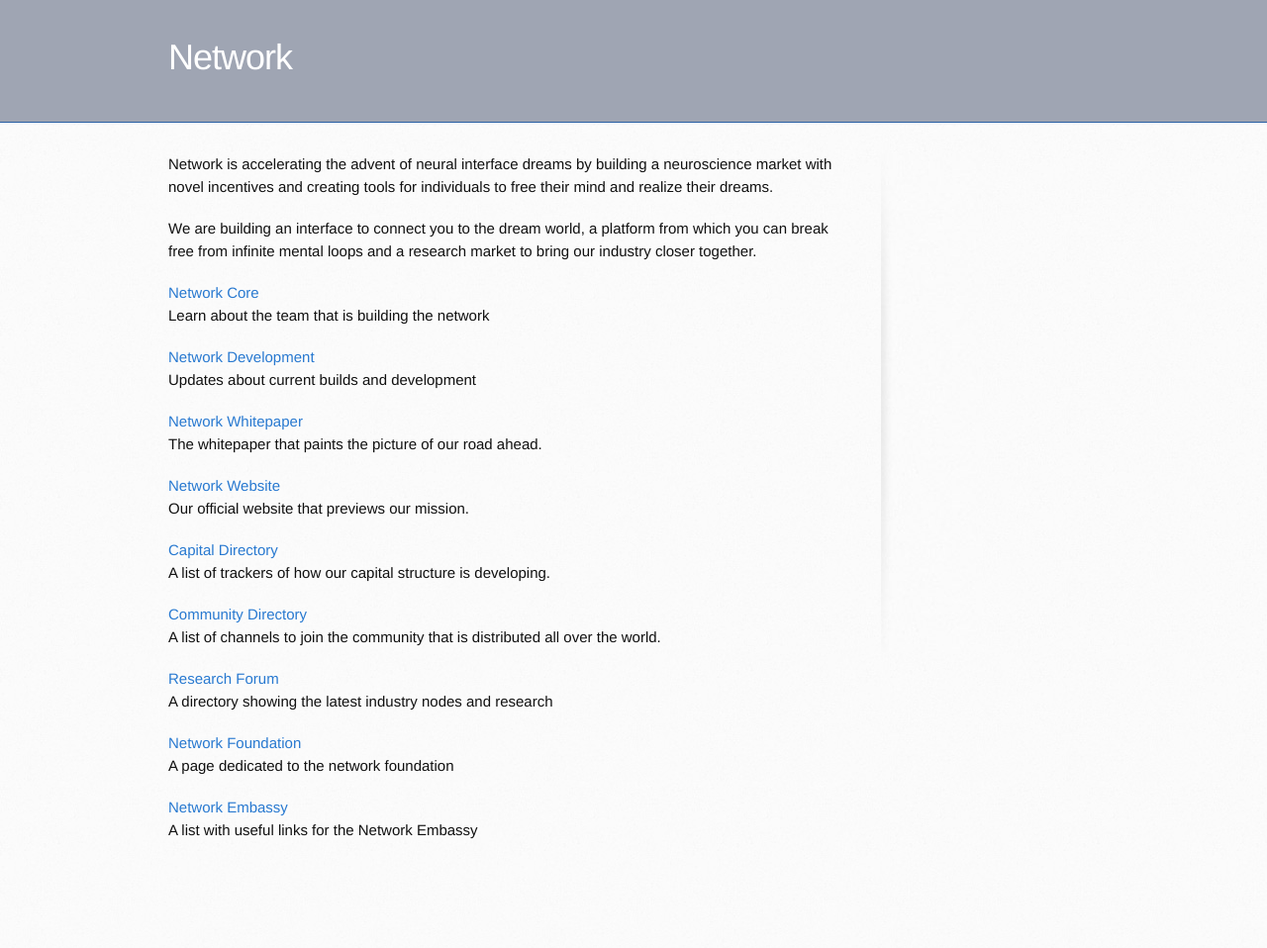
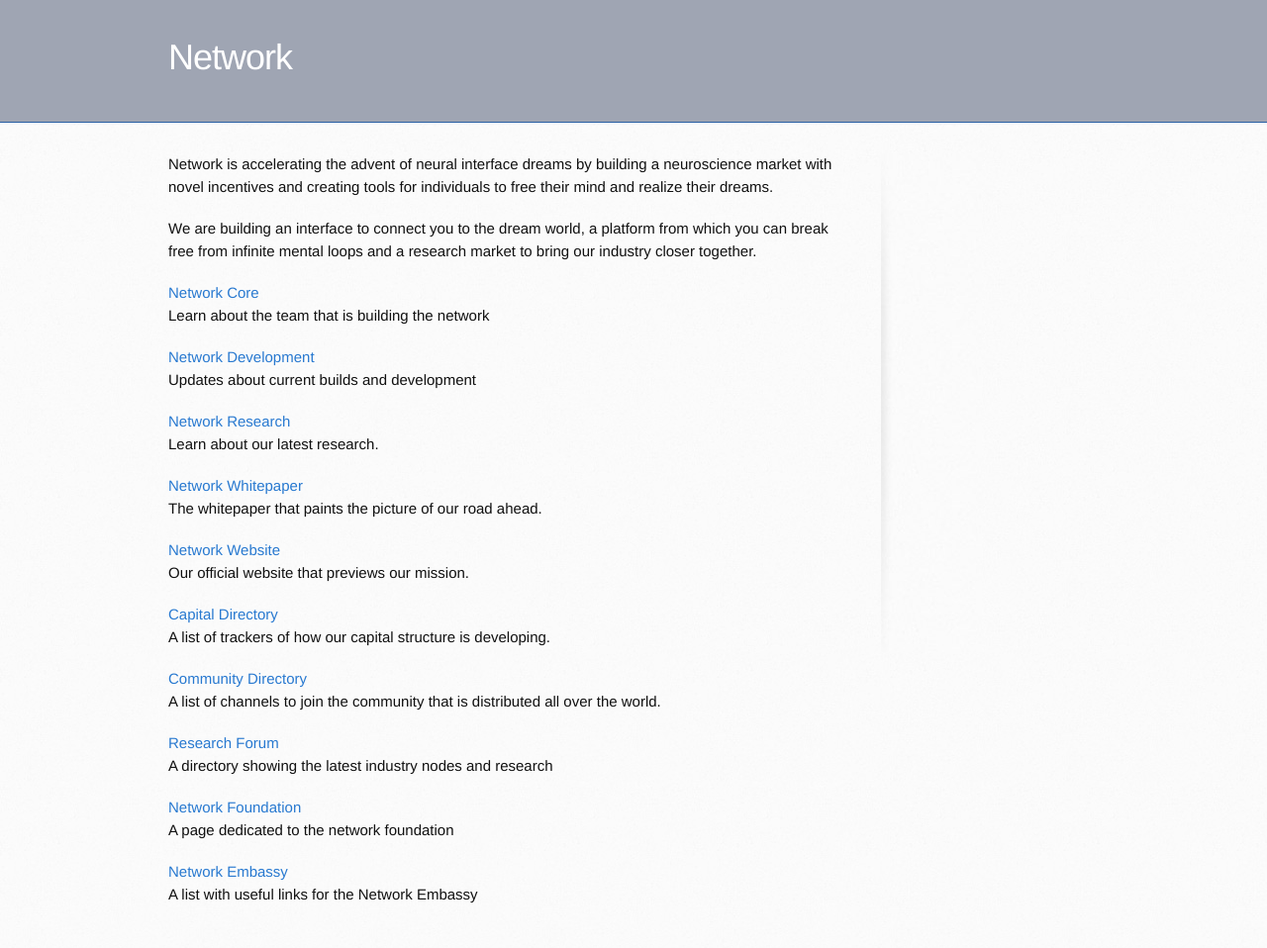
Before and after one commit to networkf/network.github.io, a Jekyll site: the page built from index.md, in a window 1280 px wide. Shown: the whole page at 99% size. Built offline with Jekyll 4.4.1, drawn with Linux system fonts in a browser that asks for light colours; some web fonts are replaced; our own code applies the rules of GitHub Pages for plain Markdown files; the repository's description, which GitHub fills in, is left out; before the commit the page ends 900 px from its top, so only the background shows below that.

Commit message:
Update index.md

```diff
--- a/index.md
+++ b/index.md
@@ -16,6 +16,10 @@ Learn about the team that is building the network
 <a href="https://network.com.de/dev">Network Development</a>
 <br>
 Updates about current builds and development
+
+<a href="https://network.com.de/research">Network Research</a>
+<br>
+Learn about our latest research.
 
 <a href="https://network.com.de/network.pdf">Network Whitepaper</a>
 <br>
```
